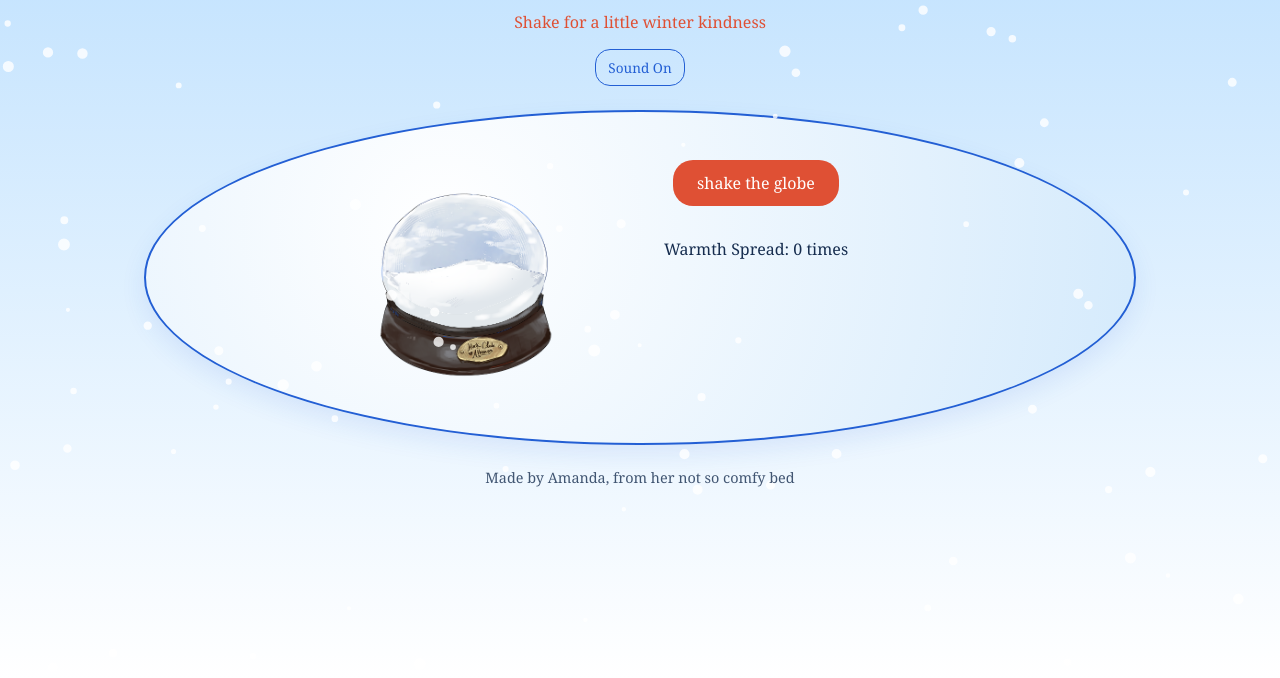
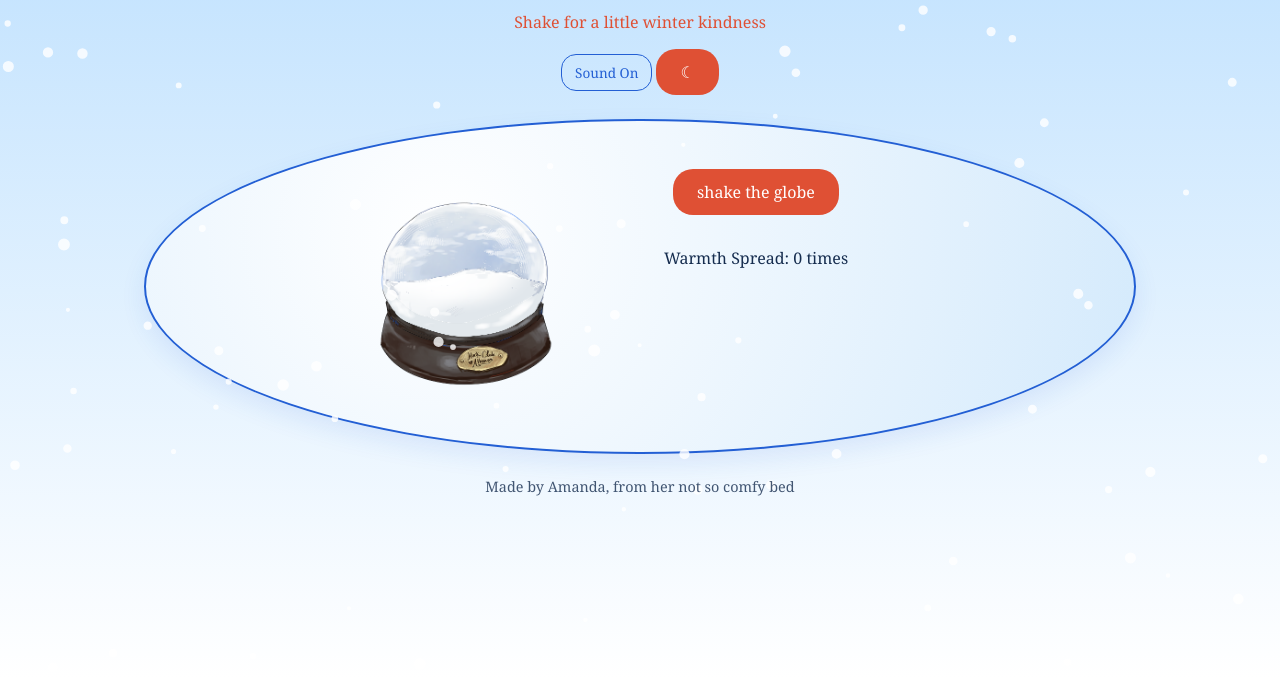
Before and after one commit to Amanda101322/Snow-Place-Like-Home, a plain HTML site: page index.html in a window 1280 px wide. Shown: the part 122-800 px from the top of the page. Drawn offline with Linux system fonts and the light colour scheme.

Commit message:
added theme toggle button to html

```diff
--- a/index.html
+++ b/index.html
@@ -13,6 +13,7 @@
         <p class="tagline">Shake for a little winter kindness</p>
         <div class="sound-toggle-container">
             <button id="sound-toggle" aria-label="Snowglobe chime sound">Sound On</button>
+            <button id="theme-toggle" aria-label="Toggle night mode">☾</button>
         </div>
     </header>
     <main>
```
